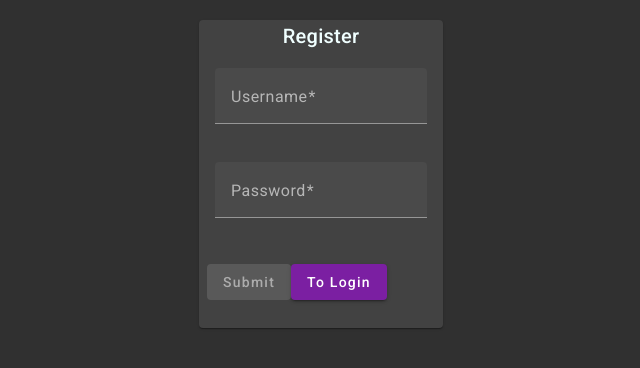
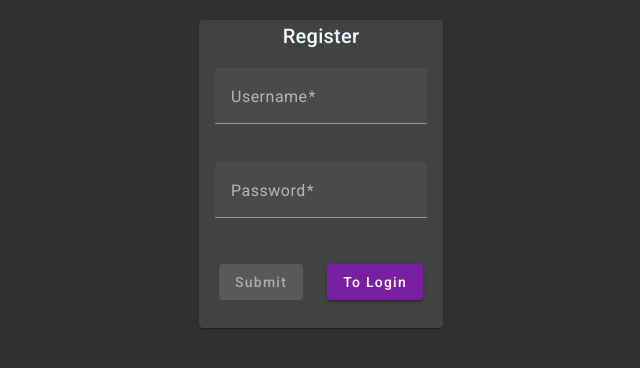
Before and after one commit to SzAndras1/assignments, an Angular app in the folder frontend/: page /register in a window 1280 px wide. Shown: the top 368 px of the page, without its empty margins (319-959 px from the left). Built offline with nearby package versions, Linux system fonts and the light colour scheme.

Commit message:
Add button style to register

```diff
--- a/frontend/src/app/user-register/user-register.component.css
+++ b/frontend/src/app/user-register/user-register.component.css
@@ -3,3 +3,8 @@ mat-card-content {
   display: flex;
   justify-content: center;
 }
+
+mat-card-actions {
+  display: flex;
+  justify-content: space-around;
+}
```
